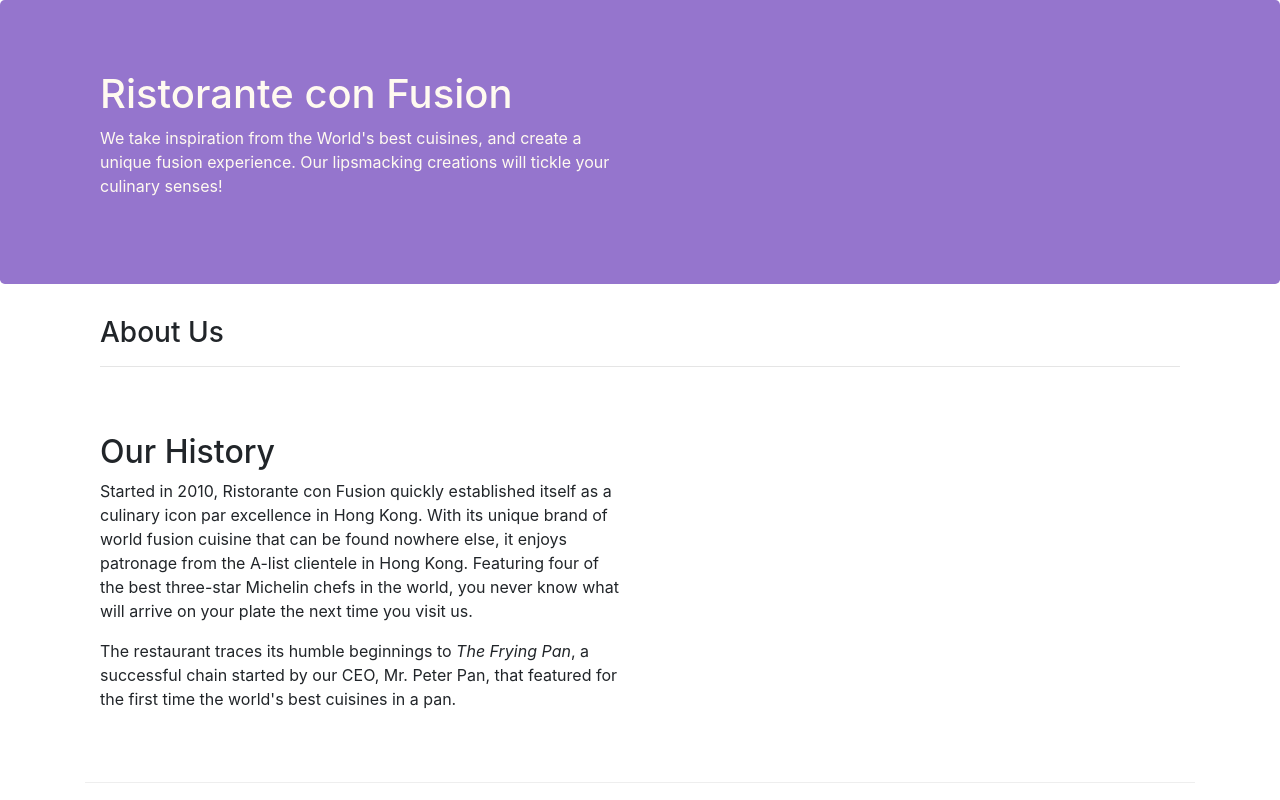
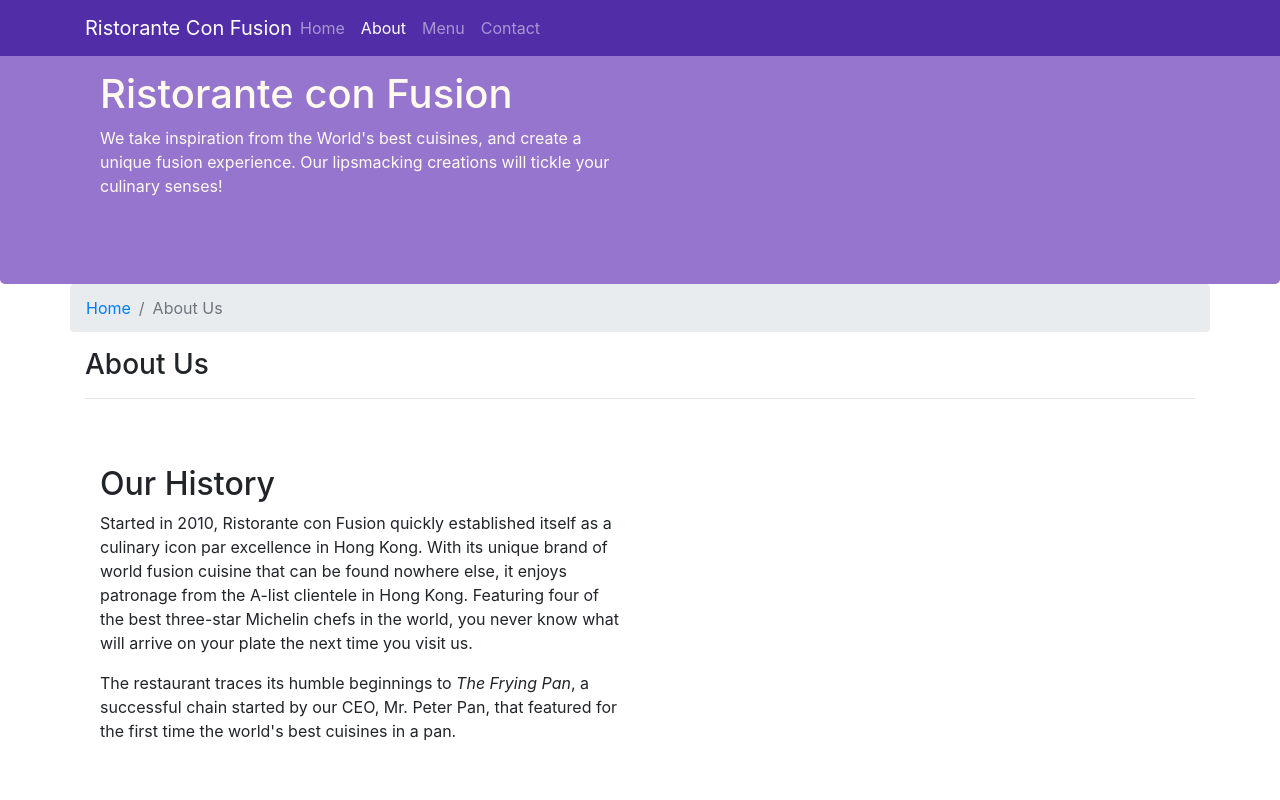
Before and after one commit to sidharth-001/ristorante-conFusion-bootstrap, a website: page aboutus.html in a window 1280 px wide. Shown: the top 800 px of the page. Drawn offline with nearby package versions, Linux system fonts and the light colour scheme.

Commit message:
NavBar and Breadcrumb

```diff
--- a/aboutus.html
+++ b/aboutus.html
@@ -15,7 +15,22 @@
 </head>
 
 <body>
-
+    <nav class="navbar navbar-dark navbar-expand-sm fixed-top">
+        <div class="container">
+            <button class="navbar-toggler" type="button" data-toggle="collapse" data-target="#Navbar">
+                <span class="navbar-toggler-icon"></span>
+            </button>
+            <a class="navbar-brand mr-auto" href="./index.html">Ristorante Con Fusion</a>
+        <div class="collapse navbar-collapse" id="Navbar">
+            <ul class="navbar-nav mr-auto">
+                <li class="nav-item"><a class="nav-link" href="./index.html">Home</a></li>
+                <li class="nav-item active"><a class="nav-link" href="#">About</a></li>
+                <li class="nav-item"><a class="nav-link" href="#">Menu</a></li>
+                <li class="nav-item"><a class="nav-link" href="#">Contact</a></li>
+            </ul>
+        </div>
+        </div>
+    </nav>
     <header class="jumbotron">
         <div class="container">
             <div class="row row-header">
@@ -30,7 +45,13 @@
     </header>
 
     <div class="container">
-        <div class="row row-header">
+        <div class="row">
+
+            <ol class="col-12 breadcrumb">
+                <li class="breadcrumb-item"><a href="./index.html">Home</a></li>
+                <li class="breadcrumb-item active">About Us</li>
+            </ol>
+
             <div class="col-12">
                <h3>About Us</h3>
                <hr>
@@ -70,7 +91,7 @@
                 <div class="col-4 offset-1 col-sm-2">
                     <h5>Links</h5>
                     <ul class="list-unstyled">
-                        <li><a href="#">Home</a></li>
+                        <li><a href="./index.html">Home</a></li>
                         <li><a href="#">About</a></li>
                         <li><a href="#">Menu</a></li>
                         <li><a href="#">Contact</a></li>
--- a/css/styles.css
+++ b/css/styles.css
@@ -18,7 +18,7 @@
 
 .jumbotron {
     padding: 70px 30px 70px 30px;
-    margin 0 auto;
+    margin: 0 auto;
     background: #9575CD;
     color: floralwhite;
 }
@@ -28,3 +28,12 @@
     margin: 0;
     color: #0f0f0f;
 }
+
+.body{
+    padding: 50px 0 0 0;
+    z-index: 0;
+}
+
+.navbar-dark {
+    background-color: #512DA8;
+}
```
Also changed, not shown: index.html (+18 -1 lines).
